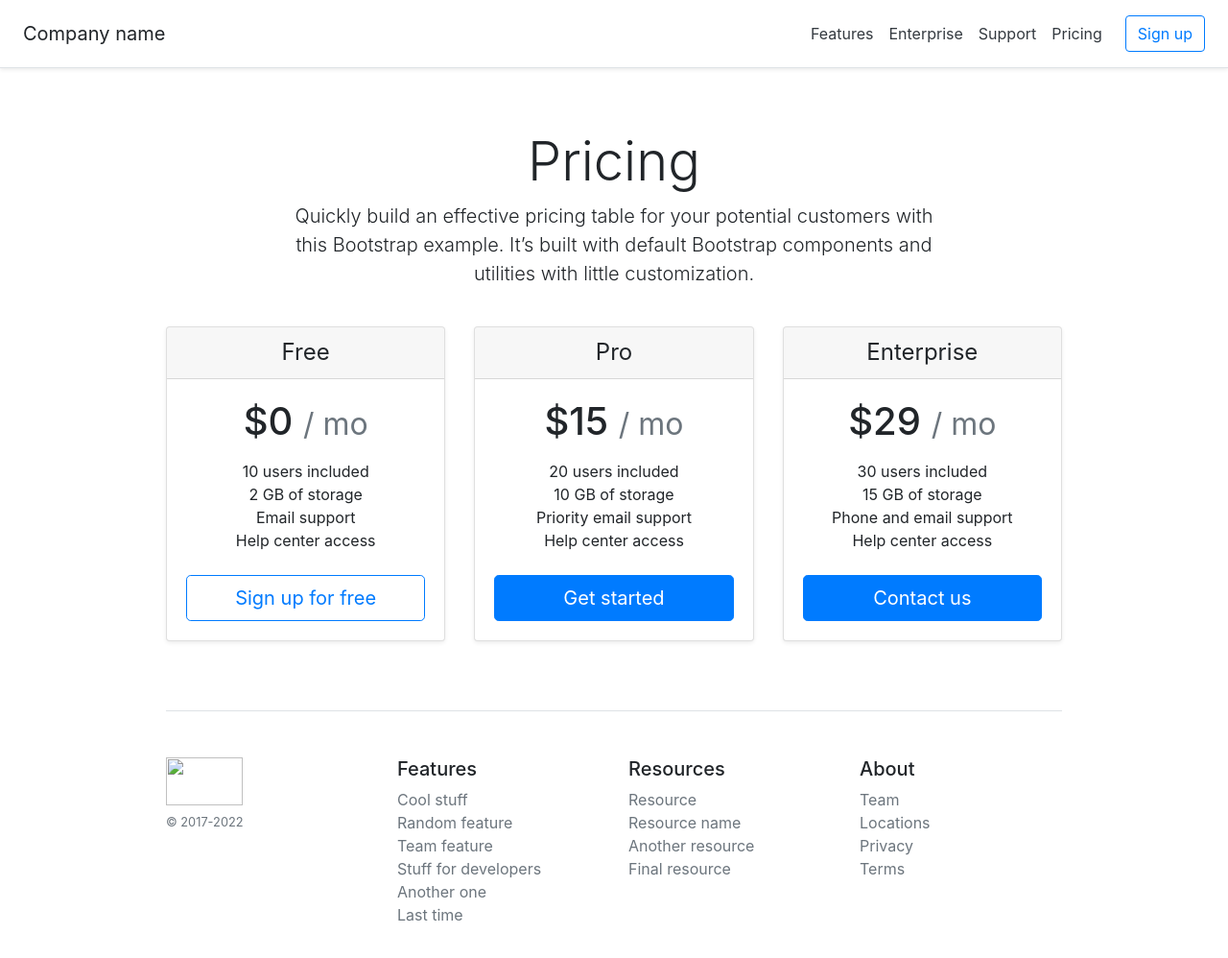
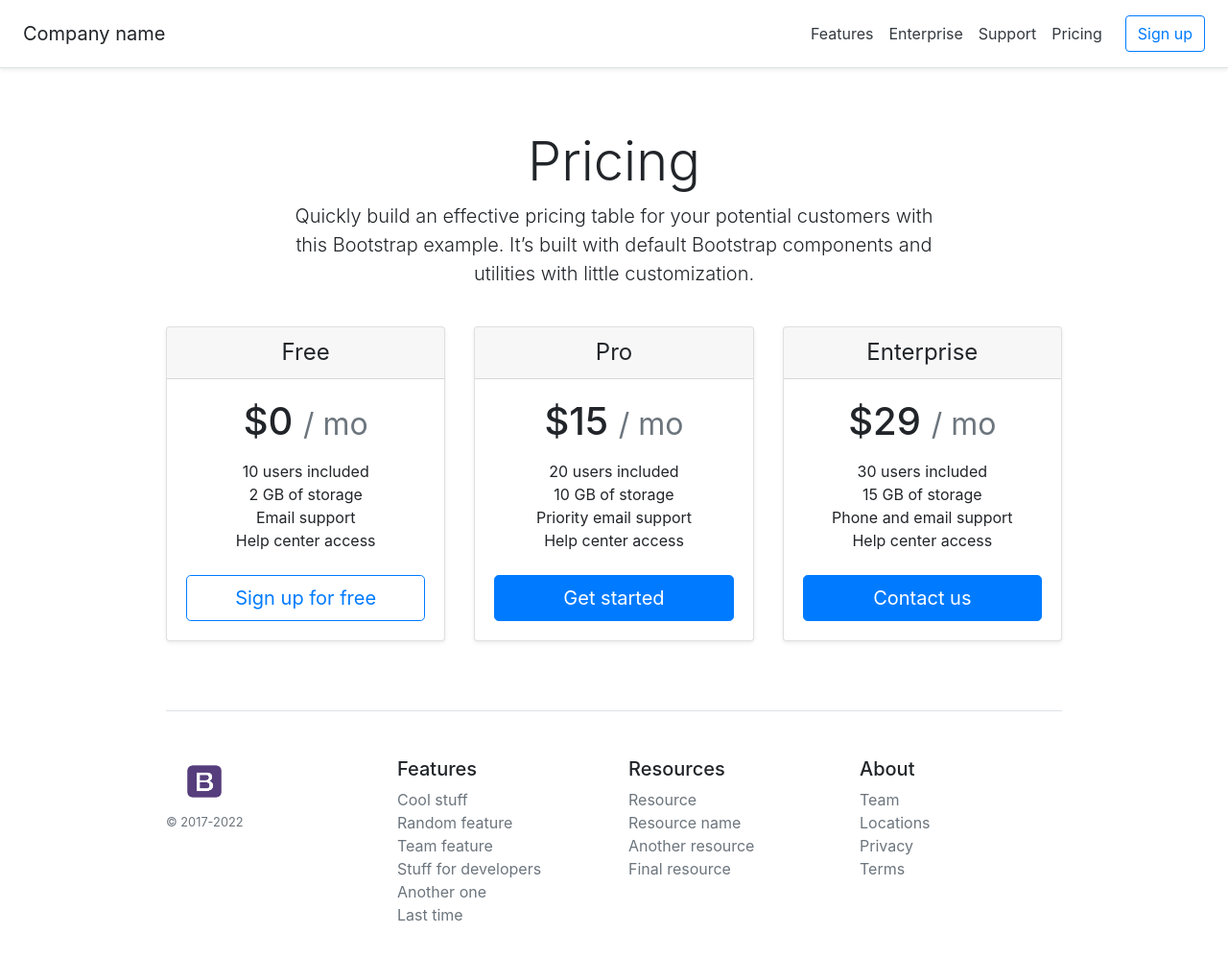
Before and after one commit to yogiiii2003/Mern_tasks2.0, a plain HTML site: page BS_task3.html in a window 1280 px wide. Shown: the whole page at 96% size. Drawn offline with nearby package versions, Linux system fonts and the light colour scheme.

Commit message:
Update BS_task3.html

```diff
--- a/BS_task3.html
+++ b/BS_task3.html
@@ -83,7 +83,7 @@
       </div>
       <footer class="pt-4 my-md-5 pt-md-5 border-top">
         <div class="row">
-          <div class="col-12 col-md"><img class="mb-2" src="/imgs/bs_logo.png" alt="" width="80" height="50"><small class="d-block mb-3 text-muted">&copy; 2017-2022</small></div>
+          <div class="col-12 col-md"><img class="mb-2" src="./bs_logo.png" alt="" width="80" height="50"><small class="d-block mb-3 text-muted">&copy; 2017-2022</small></div>
           <div class="col-6 col-md">
             <h5>Features</h5>
             <ul class="list-unstyled text-small">
```
